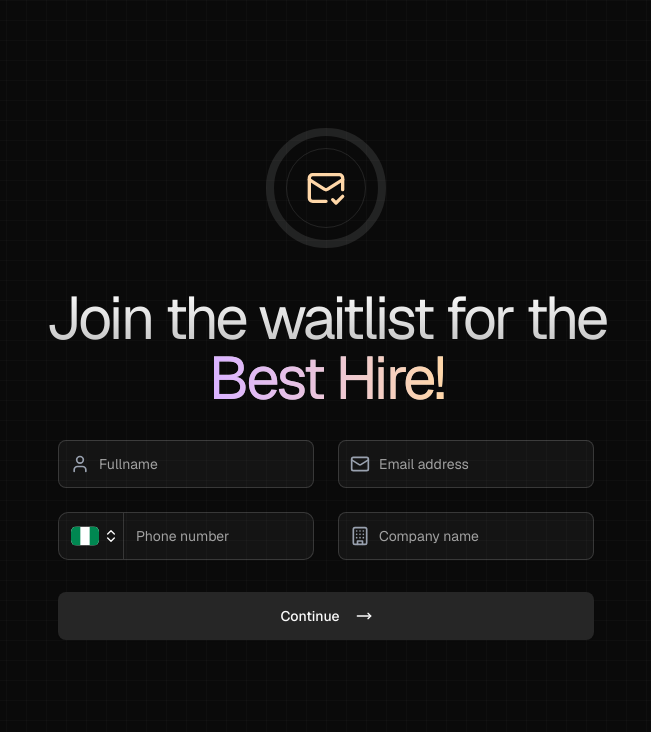
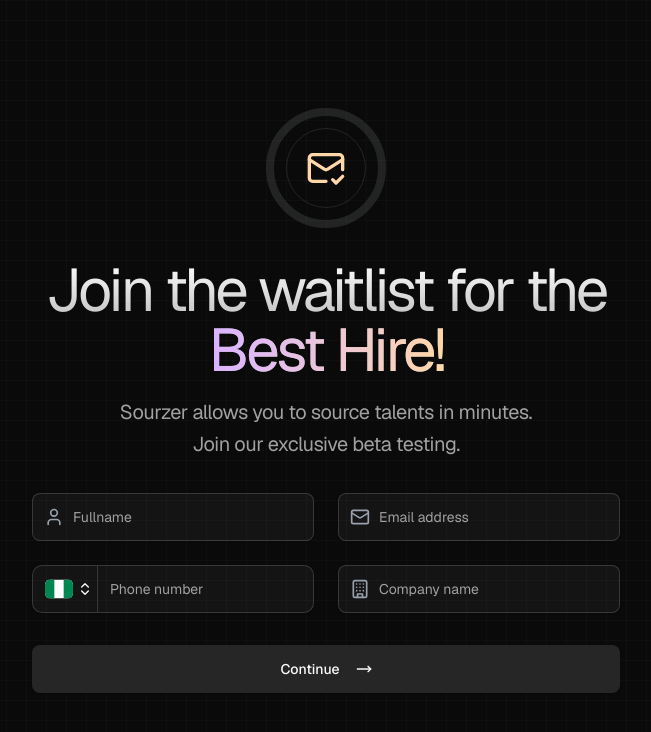
Before and after one commit to joshnwosu/LandingPage, a Next.js app: page /waitlist in a window 1280 px wide. Shown: the top 732 px of the page, without its empty margins (314-965 px from the left). Built offline with nearby package versions, Linux system fonts and the light colour scheme.

Commit message:
update: added description for waitlist page

```diff
--- a/app/waitlist/page.tsx
+++ b/app/waitlist/page.tsx
@@ -152,17 +152,17 @@
   }
 
   return (
-    <div className='relative min-h-screen font-sans'>
+    <div className='relative min-h-screen font-sans px-8'>
       <GridBackground />
 
       <div className='relative z-10 flex items-center justify-center min-h-screen'>
-        <div className='flex flex-col items-center justify-center'>
+        <div className='flex flex-col items-center justify-center space-y-8'>
           <motion.div
             initial={{ y: 20, opacity: 0 }}
             animate={{ y: 0, opacity: 1 }}
             transition={{ delay: 0.5, duration: 0.3 }}
           >
-            <div className='flex justify-center items-center mb-10 border-border border-8 w-20 h-20 md:w-30 md:h-30 rounded-full'>
+            <div className='flex justify-center items-center border-border border-8 w-20 h-20 md:w-30 md:h-30 rounded-full'>
               <div className='flex justify-center items-center border border-border w-10 h-10 md:w-20 md:h-20 rounded-full'>
                 <MailCheck className='h-5 w-5 md:w-10 md:h-10 text-neutral-500 dark:text-orange-200' />
               </div>
@@ -185,10 +185,15 @@
                   Best Hire!
                 </span>
               </h1>
+
+              <p className='text-lg md:text-xl leading-relaxed tracking-tight text-muted-foreground text-center font-sans max-w-xl mx-auto mt-4 px-8'>
+                Sourzer allows you to source talents in minutes. <br />
+                Join our exclusive beta testing.
+              </p>
             </motion.div>
           </div>
 
-          <div className='w-full max-w-[600px] mx-auto p-8 space-y-12'>
+          <div className='w-full max-w-[600px] mx-auto space-y-12'>
             <motion.div
               initial={{ y: 20, opacity: 0 }}
               animate={{ y: 0, opacity: 1 }}
```
